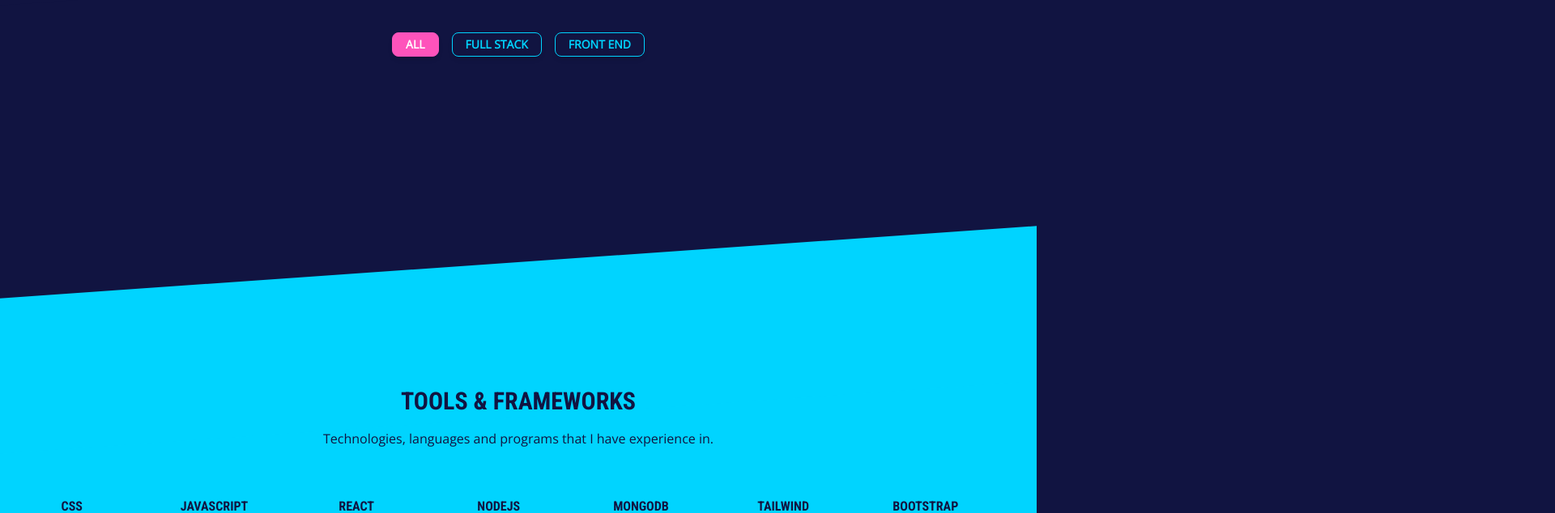
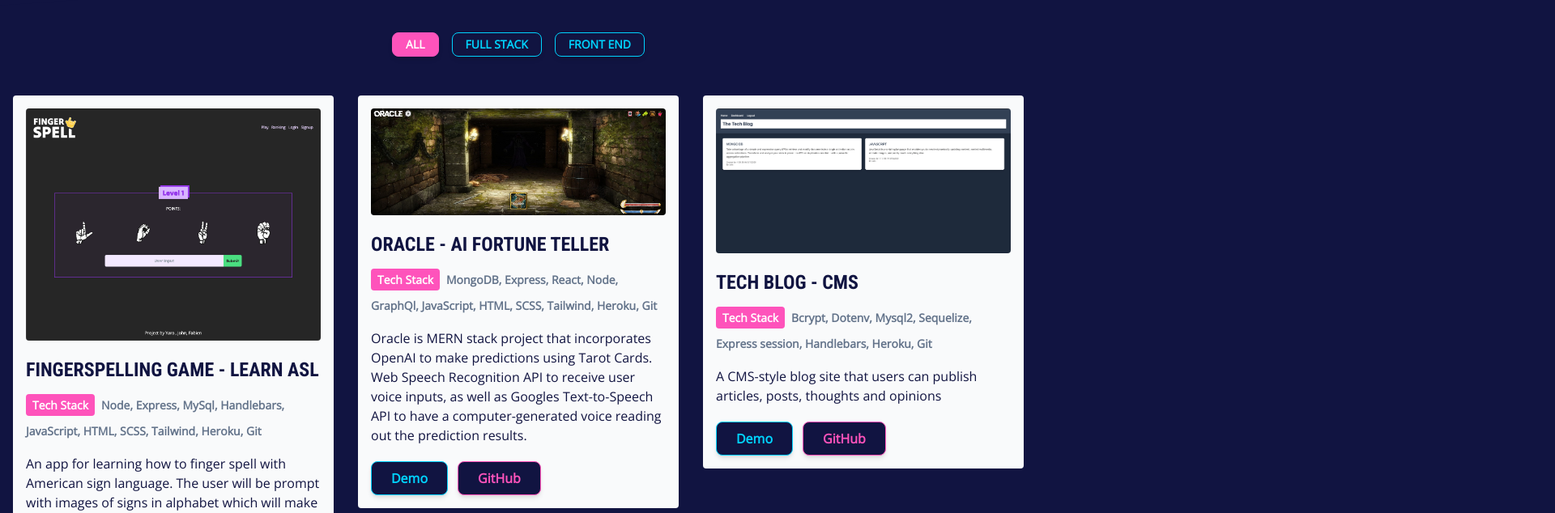
Before and after one commit to johnxlai/2023-portfolio, a React (Create React App) app: page / in a window 1280 px wide. Shown: the part 1782-2416 px from the top of the page at 81% size, 1920 px wide, since content can reach past the window. Built offline with nearby package versions, Linux system fonts and the light colour scheme.

Commit message:
Add swuper to profolio page

```diff
--- a/src/components/sections/portfolio/Projects.js
+++ b/src/components/sections/portfolio/Projects.js
@@ -9,13 +9,6 @@ import { Pagination } from 'swiper';
 
 const Projects = ({ projects }) => {
   return (
-    <div
-      className="portfolio-projects grid md:grid-cols-2 lg:grid-cols-3 gap-5 md:gap-10 items-start"
-      data-aos="fade-up">
-      {/* {projects.map((project) => (
-        <Project key={project.id} project={project} />
-      ))} */}
-
     <Swiper
       slidesPerView={3}
       spaceBetween={30}
@@ -23,18 +16,20 @@ const Projects = ({ projects }) => {
         clickable: true,
       }}
       modules={[Pagination]}
-        className="mySwiper">
-        <SwiperSlide>Slide 1 123</SwiperSlide>
-        <SwiperSlide>Slide 2</SwiperSlide>
-        <SwiperSlide>Slide 3</SwiperSlide>
-        <SwiperSlide>Slide 4</SwiperSlide>
-        <SwiperSlide>Slide 5</SwiperSlide>
-        <SwiperSlide>Slide 6</SwiperSlide>
-        <SwiperSlide>Slide 7</SwiperSlide>
-        <SwiperSlide>Slide 8</SwiperSlide>
-        <SwiperSlide>Slide 9</SwiperSlide>
+      className="mySwiper portfolio-projects items-start">
+      {projects.map((project) => (
+        <SwiperSlide>
+          <Project key={project.id} project={project} />
+        </SwiperSlide>
+      ))}
     </Swiper>
-    </div>
+    // <div
+    //   className="portfolio-projects grid md:grid-cols-2 lg:grid-cols-3 gap-5 md:gap-10 items-start"
+    //   data-aos="fade-up">
+    //   {/* {projects.map((project) => (
+    //     <Project key={project.id} project={project} />
+    //   ))} */}
+    // </div>
   );
 };
 export default Projects;
```
Lines whose indentation alone changed are shown as unchanged.
